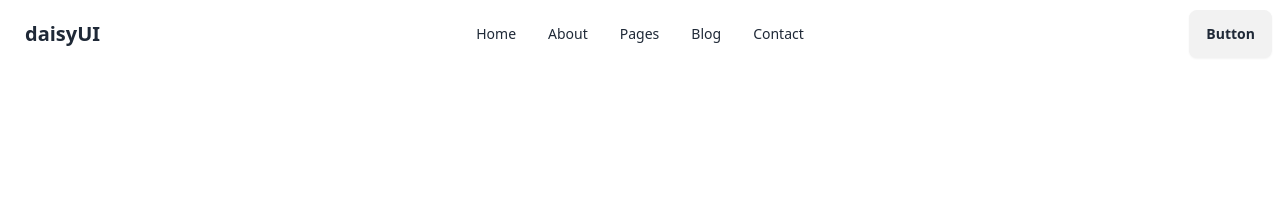
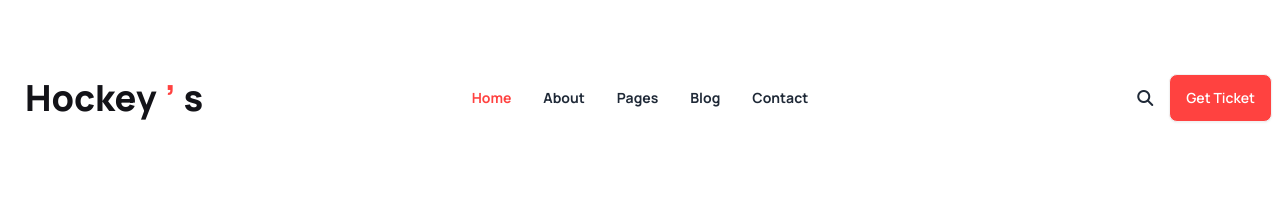
Before and after one commit to SourovDV/assingment-3-hockeys-projects-degine, a plain HTML site: page index.html in a window 1280 px wide. Drawn offline with nearby package versions, Linux system fonts and the light colour scheme.

Commit message:
added a navber

```diff
--- a/index.html
+++ b/index.html
@@ -1,11 +1,20 @@
 <!DOCTYPE html>
 <html lang="en">
+
 <head>
     <meta charset="UTF-8">
     <meta name="viewport" content="width=device-width, initial-scale=1.0">
     <title>programing-hero-assingment-2</title>
     <link href="https://cdn.jsdelivr.net/npm/daisyui@4.6.0/dist/full.min.css" rel="stylesheet" type="text/css" />
     <script src="https://cdn.tailwindcss.com"></script>
+    <!-- font family -->
+    <link rel="preconnect" href="https://fonts.googleapis.com">
+    <link rel="preconnect" href="https://fonts.gstatic.com" crossorigin>
+    <link href="https://fonts.googleapis.com/css2?family=Manrope:wght@400;500;600;700;800&display=swap"
+        rel="stylesheet">
+    <link rel="stylesheet" href="https://cdnjs.cloudflare.com/ajax/libs/font-awesome/6.5.1/css/all.min.css"
+        integrity="sha512-DTOQO9RWCH3ppGqcWaEA1BIZOC6xxalwEsw9c2QQeAIftl+Vegovlnee1c9QX4TctnWMn13TZye+giMm8e2LwA=="
+        crossorigin="anonymous" referrerpolicy="no-referrer" />
     <!-- tailwindcss custom style  -->
     <script>
         tailwind.config = {
@@ -13,6 +22,7 @@
                 extend: {
                     colors: {
                         clifford: '#da373d',
+                       'button-primary': '#FF4240',
                     }
                 }
             }
@@ -20,19 +30,28 @@
     </script>
     <!-- custom style  -->
     <style>
-
+        .manrope {
+            font-family: 'Manrope', sans-serif;
+        }
     </style>
 </head>
-<body>
+
+<body class="manrope container md:mx-auto lg:mx-auto">
     <header>
         <!-- navber style start -->
+        <nav class="py-16">
             <div class="navbar bg-base-100">
                 <div class="navbar-start">
                     <div class="dropdown">
                         <div tabindex="0" role="button" class="btn btn-ghost lg:hidden">
-                  <svg xmlns="http://www.w3.org/2000/svg" class="h-5 w-5" fill="none" viewBox="0 0 24 24" stroke="currentColor"><path stroke-linecap="round" stroke-linejoin="round" stroke-width="2" d="M4 6h16M4 12h8m-8 6h16" /></svg>
+                            <svg xmlns="http://www.w3.org/2000/svg" class="h-5 w-5" fill="none" viewBox="0 0 24 24"
+                                stroke="currentColor">
+                                <path stroke-linecap="round" stroke-linejoin="round" stroke-width="2"
+                                    d="M4 6h16M4 12h8m-8 6h16" />
+                            </svg>
                         </div>
-                <ul tabindex="0" class="menu menu-sm dropdown-content mt-3 z-[1] p-2 shadow bg-base-100 rounded-box w-52">
+                        <ul tabindex="0"
+                            class="menu menu-sm dropdown-content mt-3 z-[1] p-2 shadow bg-base-100 rounded-box w-52">
                             <li><a>Home</a></li>
                             <li><a>About</a></li>
                             <li><a>Pages</a></li>
@@ -40,21 +59,27 @@
                             <li><a>Contact</a></li>
                         </ul>
                     </div>
-              <a class="btn btn-ghost text-xl">daisyUI</a>
+                    <a class="btn btn-ghost  text-[#131318] text-4xl font-extrabold ">Hockey<span
+                            class="text-[#FF4240] text-4xl font-extrabold">’</span>s</a>
                 </div>
                 <div class="navbar-center hidden lg:flex">
                     <ul class="menu menu-horizontal px-1">
-                <li><a>Home</a></li>
-                <li><a>About</a></li>
-                <li><a>Pages</a></li>
-                <li><a>Blog</a></li>
-                <li><a>Contact</a></li>
+                        <li><a class="text-[#FF4240] font-bold   text-center">Home</a></li>
+                        <li><a class="font-bold   text-center">About</a></li>
+                        <li><a class="font-bold   text-center">Pages</a></li>
+                        <li><a class="font-bold  text-center">Blog</a></li>
+                        <li><a class="font-bold   text-center">Contact</a></li>
                     </ul>
                 </div>
                 <div class="navbar-end">
-              <a class="btn">Button</a>
+                    <!-- some problems -->
+                    <div class=" md:mr-4 lg:mr-4">
+                        <i class="fa-solid fa-magnifying-glass "></i>
+                    </div>
+                    <a><button class="btn  bg-button-primary text-white">Get Ticket</button></a>
                 </div>
             </div>
+        </nav>
         <!-- navber style end -->
     </header>
     <main>
@@ -64,4 +89,5 @@
 
     </footer>
 </body>
+
 </html>
```
Lines whose indentation alone changed are shown as unchanged.
